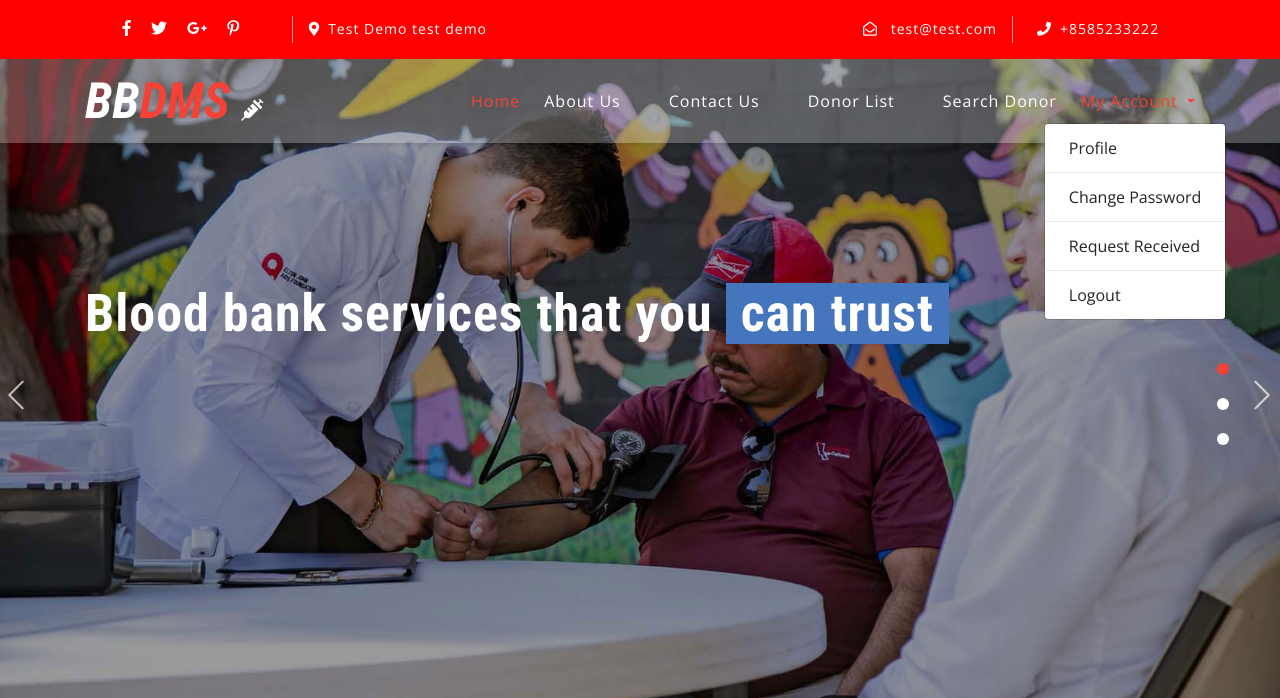
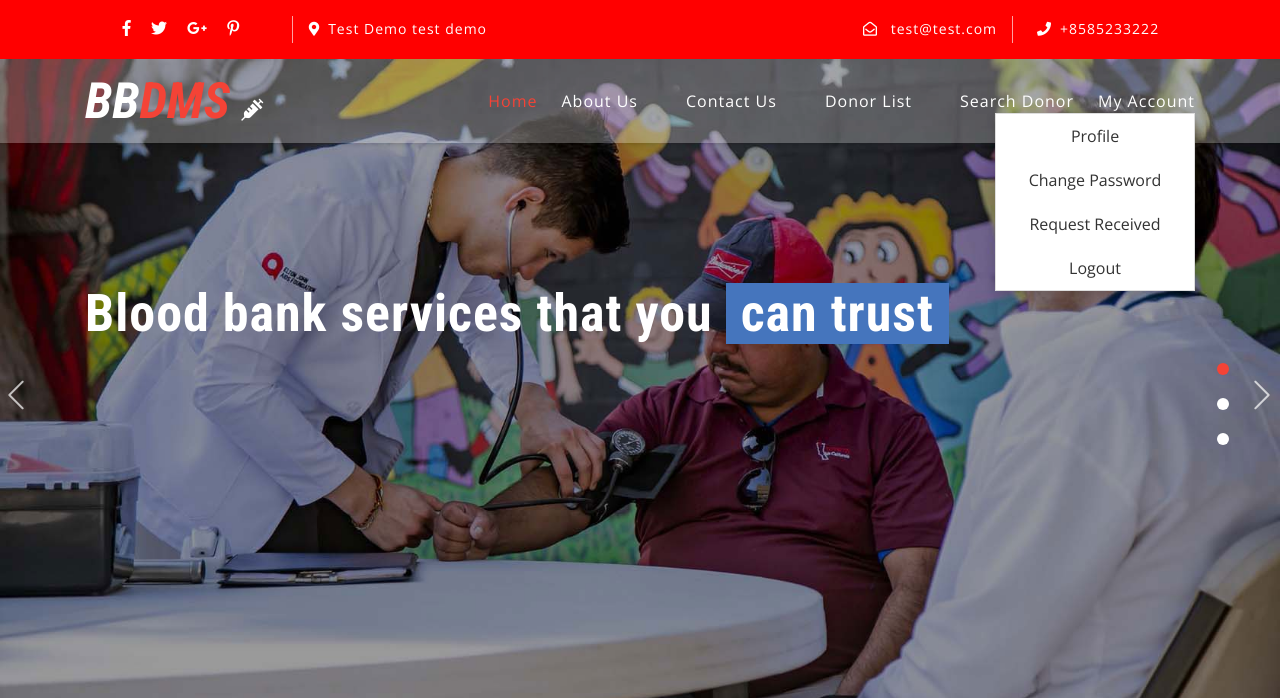
Before and after one commit to Naresh-Prajapati27/BLOOD-BANK, a PHP site: page /index.php in a window 1280 px wide, after a click on "My Account". Shown: the top 698 px of the page. Run offline with PHP 8.4, Linux system fonts and the light colour scheme; the visitor is signed in with stand-in values (Sample User, id 1); data comes from the database, SQL or seed files in the repository.

Commit message:
Fix account menu navigation

```diff
--- a/bbdms/includes/header.php
+++ b/bbdms/includes/header.php
@@ -106,21 +106,60 @@ $current_page = basename($_SERVER['PHP_SELF']);
                         </li>
 
                         <?php if (isset($_SESSION['bbdmsdid']) && strlen($_SESSION['bbdmsdid']) != 0) { ?>
-                        <li class="nav-item dropdown <?php echo in_array($current_page, ['profile.php', 'change-password.php', 'request-received.php']) ? 'active' : ''; ?>">
-                            <a class="nav-link dropdown-toggle" href="#" id="navbarDropdown" role="button" data-toggle="dropdown"
-                                aria-haspopup="true" aria-expanded="false">
-                                My Account
-                            </a>
-                            <div class="dropdown-menu" aria-labelledby="navbarDropdown">
-                                <a class="dropdown-item" href="profile.php">Profile</a>
-                                <div class="dropdown-divider"></div>
-                                <a class="dropdown-item" href="change-password.php">Change Password</a>
-                                <div class="dropdown-divider"></div>
-                                <a class="dropdown-item" href="request-received.php">Request Received</a>
-                                <div class="dropdown-divider"></div>
-                                <a class="dropdown-item" href="logout.php">Logout</a>
-                            </div>
-                        </li>
+                      <li class="nav-item my-account-menu">
+    <a class="nav-link" href="javascript:void(0);" id="myAccountDropdown">
+        My Account
+    </a>
+
+    <div id="myAccountMenu" class="my-account-dropdown">
+        <a href="profile.php">Profile</a>
+        <a href="change-password.php">Change Password</a>
+        <a href="request-received.php">Request Received</a>
+        <a href="logout.php">Logout</a>
+    </div>
+</li>
+<style>
+.my-account-menu {
+    position: relative;
+}
+
+.my-account-dropdown {
+    display: none;
+    position: absolute;
+    top: 100%;
+    right: 0;
+    min-width: 200px;
+    background: #ffffff;
+    border: 1px solid #ddd;
+    box-shadow: 0 4px 10px rgba(0,0,0,0.15);
+    z-index: 99999;
+}
+
+.my-account-dropdown a {
+    display: block;
+    padding: 10px 15px;
+    color: #333 !important;
+    background: #fff;
+    text-decoration: none;
+}
+
+.my-account-dropdown a:hover {
+    background: #f2f2f2;
+}
+</style>
+<script>
+document.getElementById("myAccountDropdown").addEventListener("click", function(e) {
+    e.preventDefault();
+
+    var menu = document.getElementById("myAccountMenu");
+
+    if (menu.style.display === "block") {
+        menu.style.display = "none";
+    } else {
+        menu.style.display = "block";
+    }
+});
+</script>
                         <?php } ?>
 
                         <?php if (!isset($_SESSION['bbdmsdid']) || strlen($_SESSION['bbdmsdid']) == 0) { ?>
```
